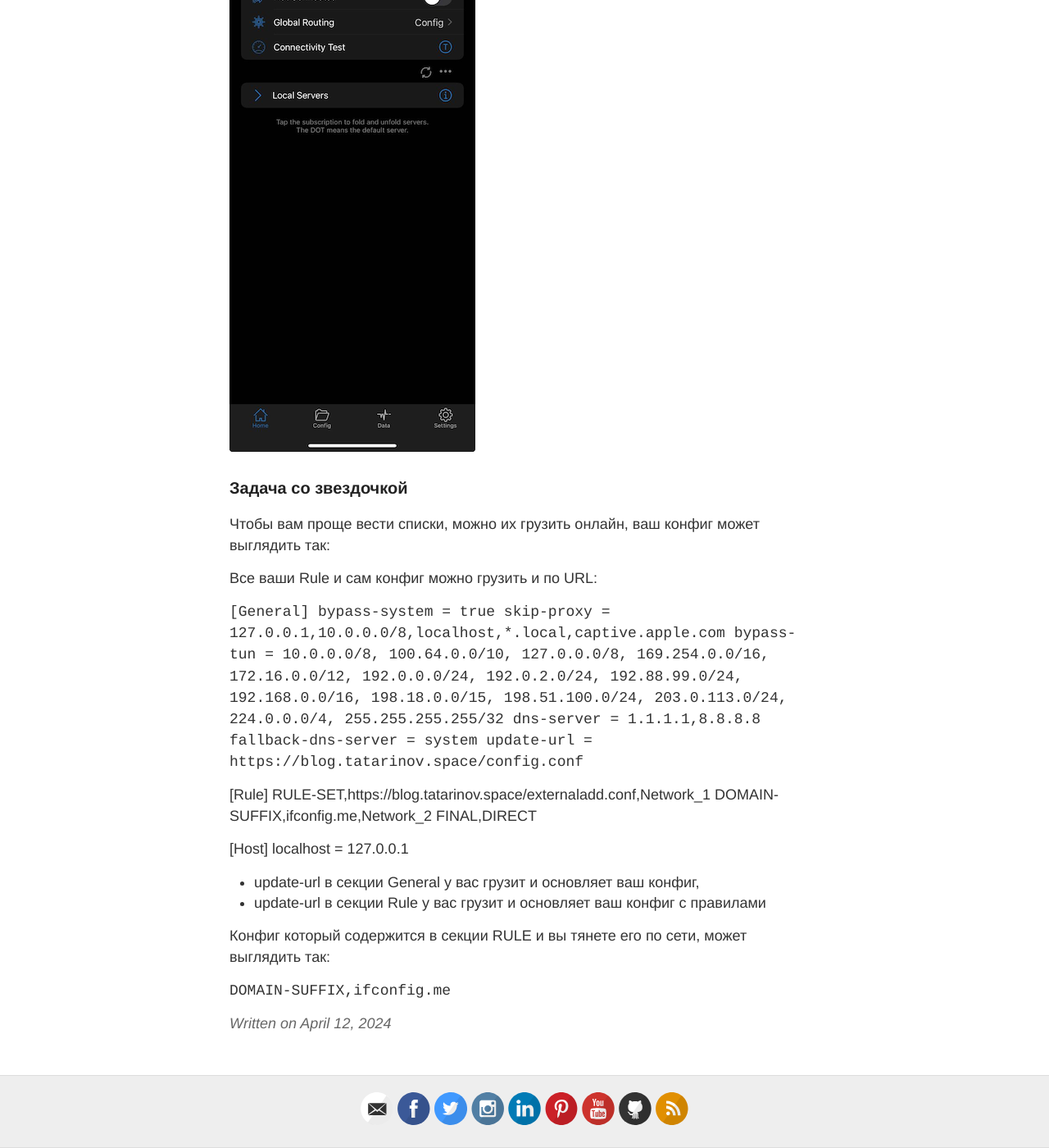
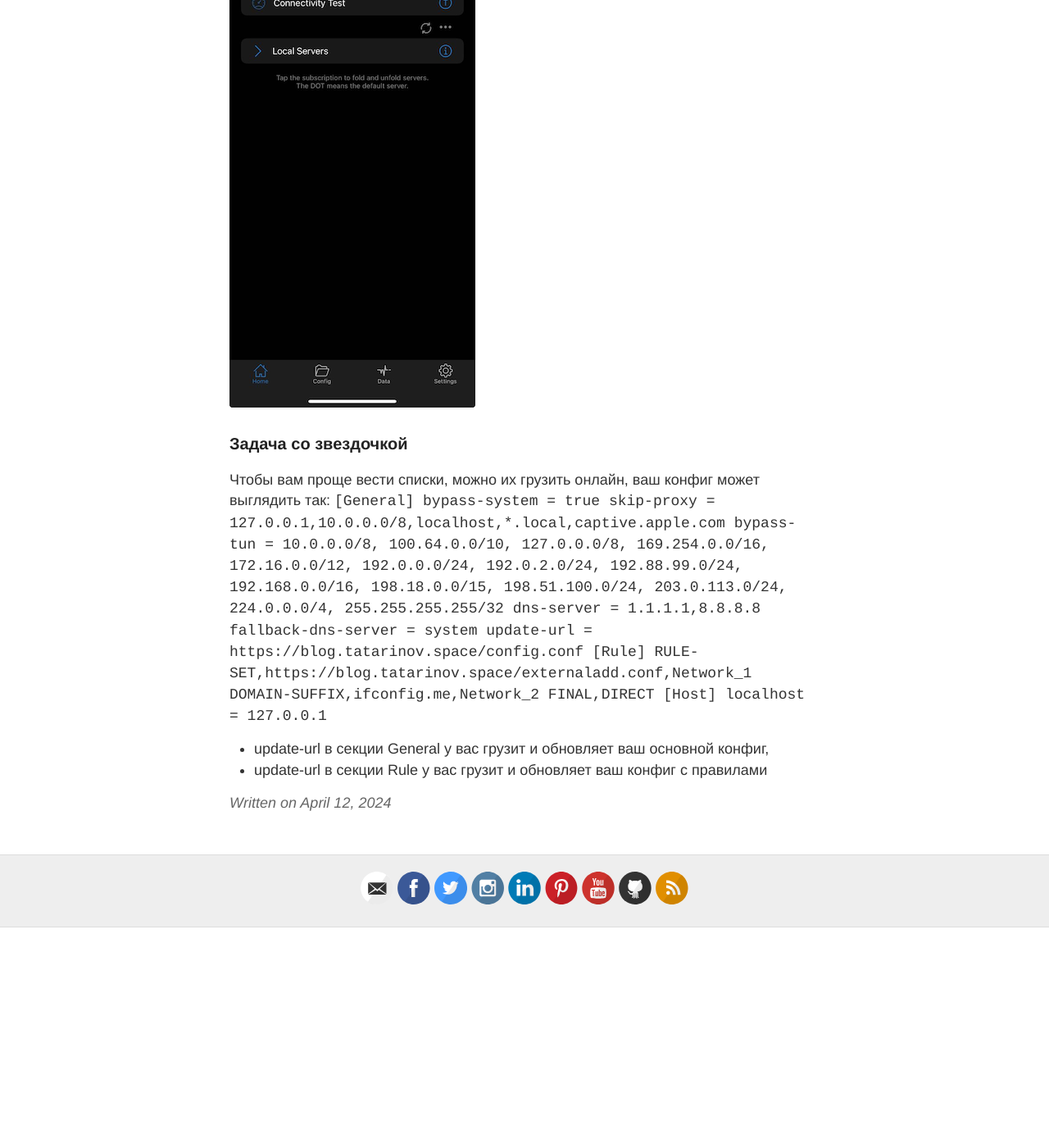
Before and after one commit to tatarinovms/tatarinovms.github.io, a Jekyll site: the page built from _posts/2024-04-12-shadowrocket.md, in a window 1280 px wide and 1400 px high, scrolled down 3807 px. Shown: the whole window at 82% size. Built offline with Jekyll 4.4.1, drawn with Linux system fonts in a browser that asks for light colours; after the commit the page ends 4938 px from its top, so only the background shows below that; some of the changed text lies outside the part shown.

Commit message:
Update 2024-04-12-shadowrocket.md

```diff
--- a/_posts/2024-04-12-shadowrocket.md
+++ b/_posts/2024-04-12-shadowrocket.md
@@ -37,12 +37,10 @@ skip-proxy = 127.0.0.1,10.0.0.0/8,localhost,*.local,captive.apple.com
 bypass-tun = 10.0.0.0/8, 100.64.0.0/10, 127.0.0.0/8, 169.254.0.0/16, 172.16.0.0/12, 192.0.0.0/24, 192.0.2.0/24, 192.88.99.0/24, 192.168.0.0/16, 198.18.0.0/15, 198.51.100.0/24, 203.0.113.0/24, 224.0.0.0/4, 255.255.255.255/32
 dns-server = 1.1.1.1,8.8.8.8
 fallback-dns-server = system
-
 [Rule]
 DOMAIN-SUFFIX,2ip.ru,Network_1
 DOMAIN-SUFFIX,ifconfig.me,Network_2
 FINAL,DIRECT
-
 [Host]
 localhost = 127.0.0.1
 <code>
@@ -69,9 +67,6 @@ localhost = 127.0.0.1
 ### Задача со звездочкой
 
 Чтобы вам проще вести списки, можно их грузить онлайн, ваш конфиг может выглядить так:
-
-Все ваши Rule и сам конфиг можно грузить и по URL:
-
 <code>
 [General]
 bypass-system = true
@@ -80,21 +75,13 @@ bypass-tun = 10.0.0.0/8, 100.64.0.0/10, 127.0.0.0/8, 169.254.0.0/16, 172.16.0.0/
 dns-server = 1.1.1.1,8.8.8.8
 fallback-dns-server = system
 update-url = https://blog.tatarinov.space/config.conf
-
 [Rule]
 RULE-SET,https://blog.tatarinov.space/externaladd.conf,Network_1
 DOMAIN-SUFFIX,ifconfig.me,Network_2
 FINAL,DIRECT
-
 [Host]
 localhost = 127.0.0.1
 <code>
 
-- update-url в секции General у вас грузит и основляет ваш конфиг,
-- update-url в секции Rule у вас грузит и основляет ваш конфиг c правилами
-
-Конфиг который содержится в секции RULE и вы тянете его по сети, может выглядить так:
-
-<code>
-DOMAIN-SUFFIX,ifconfig.me
-<code>
+- update-url в секции General у вас грузит и обновляет ваш основной конфиг,
+- update-url в секции Rule у вас грузит и обновляет ваш конфиг c правилами
```
Also changed, not shown: other parts of _posts/2024-04-12-shadowrocket.md (+1 -1 lines).
